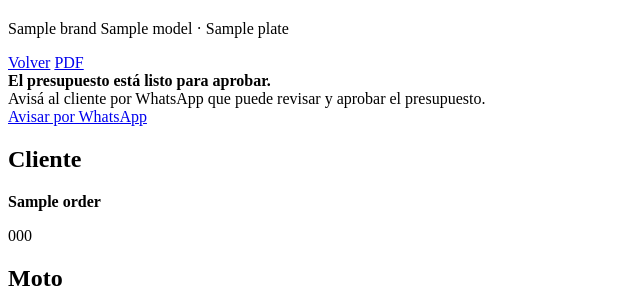
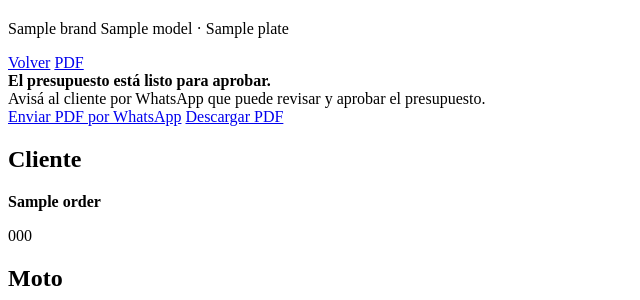
Before and after one commit to jbelascoain/ot-taller, a CodeIgniter 4 app: the page made by app/Views/orders/show.php in a window 1280 px wide. Shown: the part 2905-3205 px from the top of the page, without its empty margins (0-640 px from the left). Run offline with PHP 8.4 and a stand-in for CodeIgniter, Linux system fonts and the light colour scheme; the template is opened without the code that fills it: most values are stand-ins (such as "Sample title", 1, 10 or a date in 2020); data that the repository does not hold is empty; some libraries are stand-ins or nearby versions.

Commit message:
Share the order PDF from WhatsApp notification buttons

```diff
--- a/app/Views/orders/show.php
+++ b/app/Views/orders/show.php
@@ -29,7 +29,17 @@
             </div>
         </div>
         <?php if ($notifyLink): ?>
-            <a class="btn btn-primary" href="<?= esc($notifyLink) ?>" target="_blank" rel="noreferrer">Avisar por WhatsApp</a>
+            <?php
+            $notifyPdfUrl  = base_url('orders/' . $order['id'] . '/pdf');
+            $notifyPdfName = ($notifyStage === 'quote' ? 'Presupuesto-' : 'Orden-') . uid('OT', $order['id']) . '.pdf';
+            ?>
+            <div class="flex gap wrap center">
+                <a class="btn btn-primary" href="<?= esc($notifyLink) ?>" target="_blank" rel="noreferrer"
+                    data-share-pdf
+                    data-pdf-url="<?= esc($notifyPdfUrl, 'attr') ?>"
+                    data-filename="<?= esc($notifyPdfName, 'attr') ?>">Enviar PDF por WhatsApp</a>
+                <a class="btn" href="<?= esc($notifyPdfUrl) ?>?download=1">Descargar PDF</a>
+            </div>
         <?php else: ?>
             <div class="flex gap wrap center">
                 <span class="text-sm">El cliente no tiene teléfono cargado.</span>
```
Also changed, not shown: public/assets/app.js.
